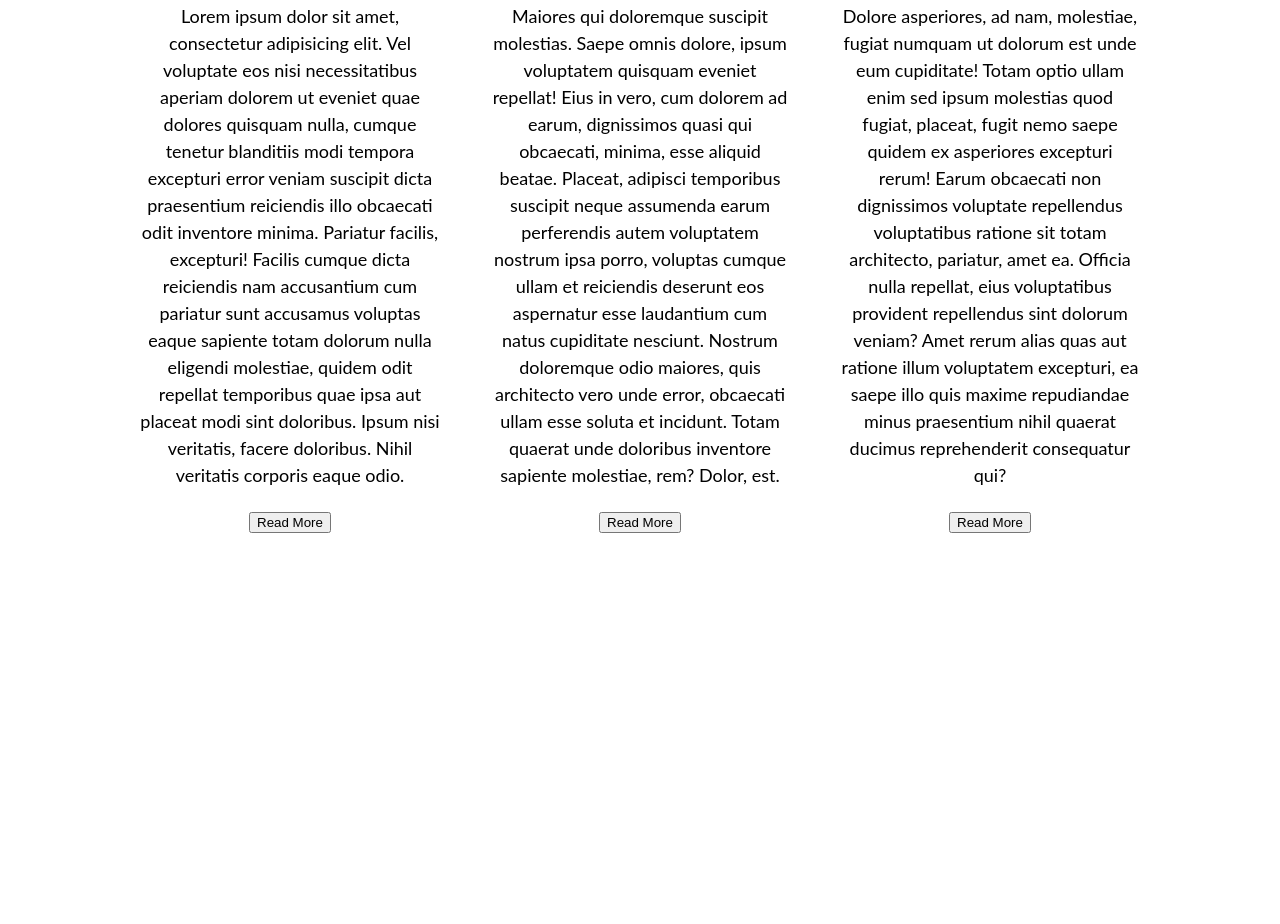
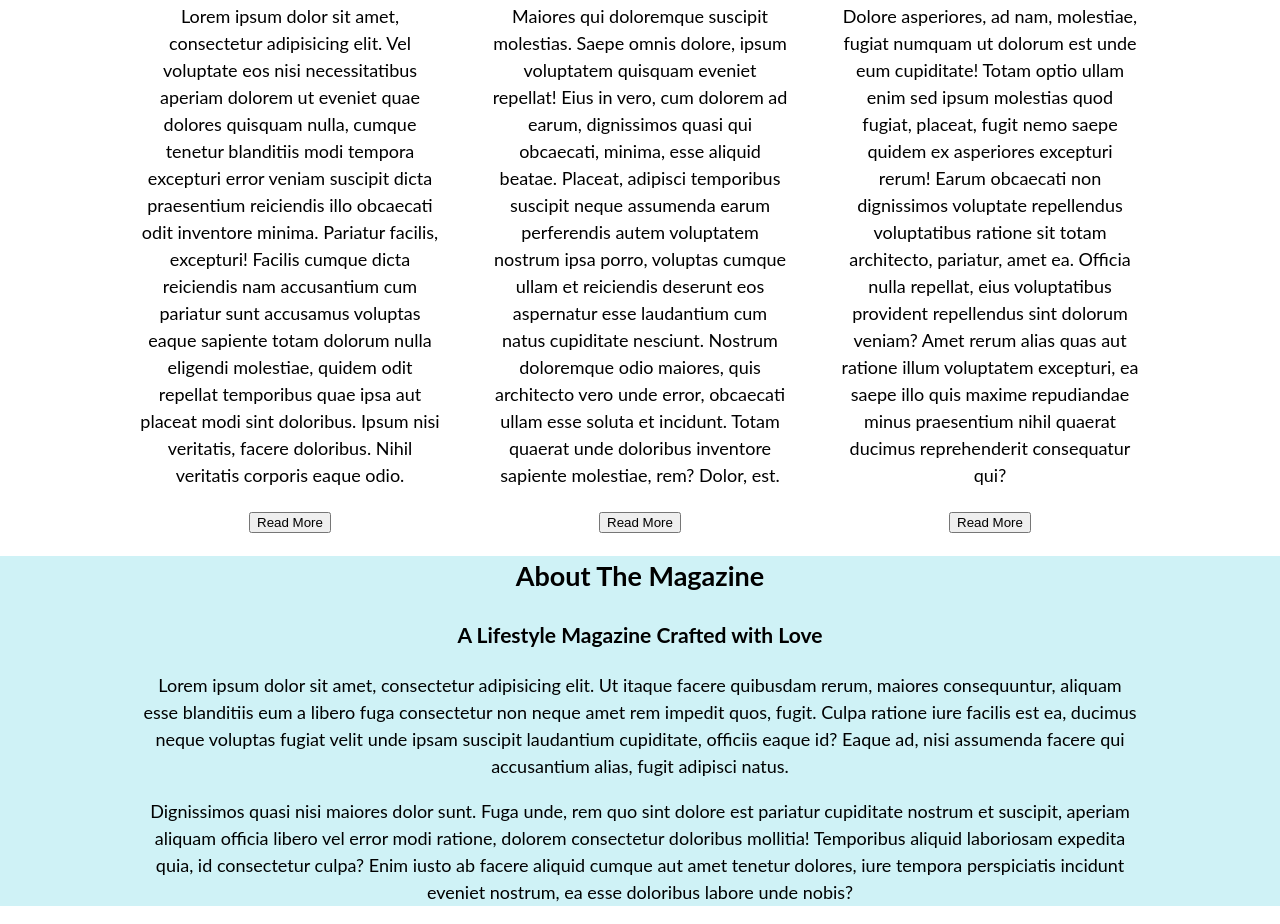
Before and after one commit to mvargasvega/Monument_Landing, a plain HTML site: page index.html in a window 1280 px wide. Shown: the part 979-1903 px from the top of the page. Before the commit the page ends 1513 px from the top, so only its background shows below. Drawn offline with Linux system fonts and the light colour scheme.

Commit message:
Added section with blue background and .blue class

```diff
--- a/css/landing.css
+++ b/css/landing.css
@@ -18,10 +18,6 @@ header h1 {
 }
 
 
-.flex{
+.blue{
+  background-color: #CFF2F6;
 }
-
-.column3{
-  width: 30%
-
-}
--- a/index.html
+++ b/index.html
@@ -53,6 +53,14 @@
                                     </article>
                 </div>
       </section>
+    <section class="blue">
+              <article class="wrap">
+        			     <h2>About The Magazine</h2>
+        			      <h3>A Lifestyle Magazine Crafted with Love</h3>
+        			      <p>Lorem ipsum dolor sit amet, consectetur adipisicing elit. Ut itaque facere quibusdam rerum, maiores consequuntur, aliquam esse blanditiis eum a libero fuga consectetur non neque amet rem impedit quos, fugit. Culpa ratione iure facilis est ea, ducimus neque voluptas fugiat velit unde ipsam suscipit laudantium cupiditate, officiis eaque id? Eaque ad, nisi assumenda facere qui accusantium alias, fugit adipisci natus.</p>
+        			      <p>Dignissimos quasi nisi maiores dolor sunt. Fuga unde, rem quo sint dolore est pariatur cupiditate nostrum et suscipit, aperiam aliquam officia libero vel error modi ratione, dolorem consectetur doloribus mollitia! Temporibus aliquid laboriosam expedita quia, id consectetur culpa? Enim iusto ab facere aliquid cumque aut amet tenetur dolores, iure tempora perspiciatis incidunt eveniet nostrum, ea esse doloribus labore unde nobis?</p>
+        		   </article>
+      </section>
 
 
       <!-- <div class="">
```
